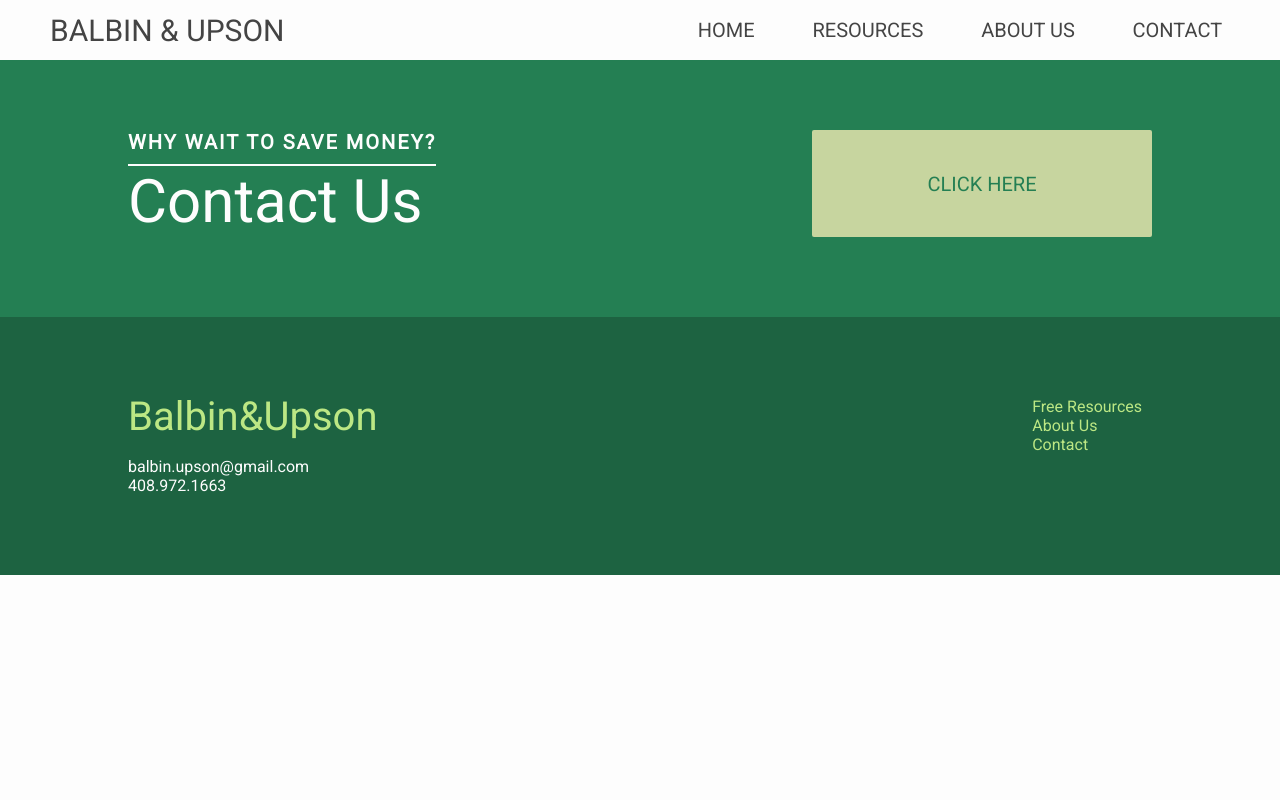
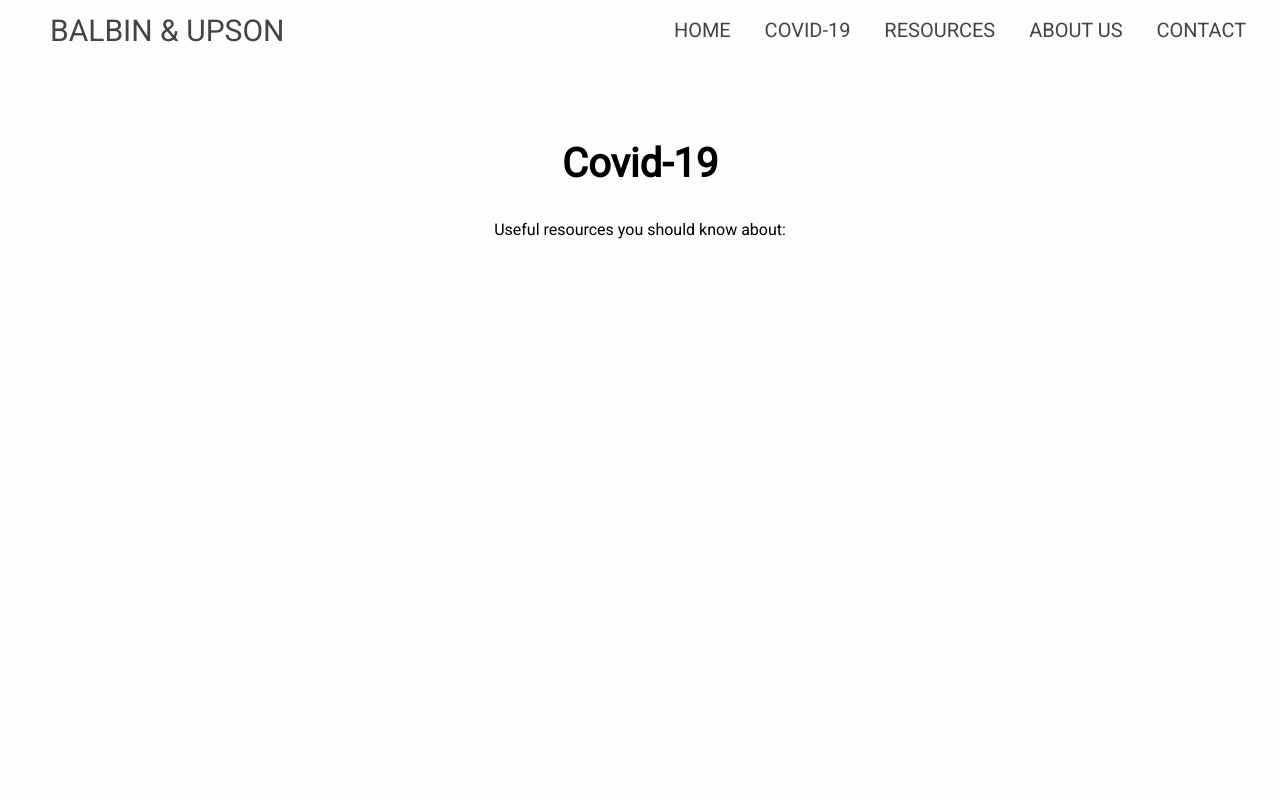
Before and after one commit to kevinphanle/Balbin-and-Upson, a React (Create React App) app: page /covid19 in a window 1280 px wide. Shown: the top 800 px of the page. Built offline with nearby package versions, Linux system fonts and the light colour scheme.

Commit message:
added covid page

```diff
--- a/index.js
+++ b/index.js
@@ -34,7 +34,7 @@ router.post('/send', (req, res, next) => {
   var mail = {
     from: name,
     to: 'kevinphanle11@gmail.com',
-    subject: 'New Message from Contact Form',
+    subject: 'New Message from Contact Form: ' + name,
     text: content
   }
 
--- a/src/App.js
+++ b/src/App.js
@@ -5,6 +5,7 @@ import Navbar from './components/navbar';
 import Footer from './components/footer';
 
 import './styles/App.scss';
+import Covid from './components/covid-19/covid';
 import Resources from './components/resources/resources';
 import About from './components/aboutus/about';
 import Contact from './components/contact/contact';
@@ -17,6 +18,9 @@ function App() {
       <Switch>
         <Route exact path="/" >
           <FrontPage/>
+        </Route>
+        <Route exact path="/covid19">
+          <Covid />
         </Route>
         <Route exact path="/resources" >
           <Resources/>
--- /dev/null
+++ b/src/components/covid-19/covid.jsx
@@ -0,0 +1,18 @@
+import React from 'react';
+
+function Covid(props) {
+
+  return (
+    <div className="covid">
+      <div className="wrapper">
+        <div className="header">
+          <h2>Covid-19</h2>
+          <p>Useful resources you should know about:</p>
+
+        </div>
+      </div>
+    </div>
+  )
+}
+
+export default Covid;
--- a/src/components/footer.jsx
+++ b/src/components/footer.jsx
@@ -24,7 +24,7 @@ function Footer(props) {
             <Link
               to='/'
               className="logo-footer"
-            >Balbin&Upson</Link>
+            >Balbin & Upson</Link>
             <p>balbin.upson@gmail.com</p>
             <p>408.972.1663</p>
 
@@ -32,8 +32,11 @@ function Footer(props) {
 
           <div className="page-links">
             <Link
+              to='/covid19'
+            >Covid-19</Link>
+            <Link
               to='/resources'
-            >Free Resources</Link>
+            >Resources</Link>
             <Link
               to="/about"
             >About Us</Link>
--- a/src/components/navbar.jsx
+++ b/src/components/navbar.jsx
@@ -70,6 +70,15 @@ function Navbar(props) {
             <li className="nav-link">
 
               <NavLink
+                to="/covid19"
+                className="link"
+                style={{ color: navbarStyles.textColor }}>
+                  Covid-19
+              </NavLink>
+            </li>
+            <li className="nav-link">
+
+              <NavLink
                 to="/resources"
                 className="link"
                 style={{ color: navbarStyles.textColor }}>
--- a/src/styles/App.scss
+++ b/src/styles/App.scss
@@ -368,6 +368,7 @@ body {
         text-decoration: none;
         display: block;
         transition: all .4s;
+        text-transform: uppercase;
 
 
         &:hover {
@@ -653,3 +654,23 @@ body {
     }
   }
 }
+
+.covid {
+  height: 100vh;
+  padding-top: 60px;
+
+  .wrapper {
+    width: 80%;
+    margin: auto;
+
+    .header {
+      margin-top: 80px;
+      text-align: center;
+
+      h2 {
+        font-size: $fontsize * 2;
+
+      }
+    }
+  }
+}
```
